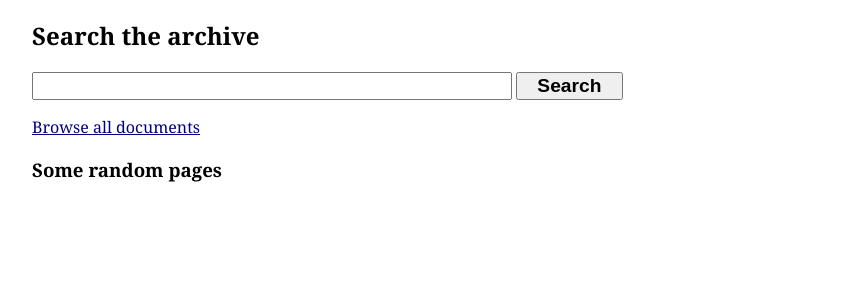
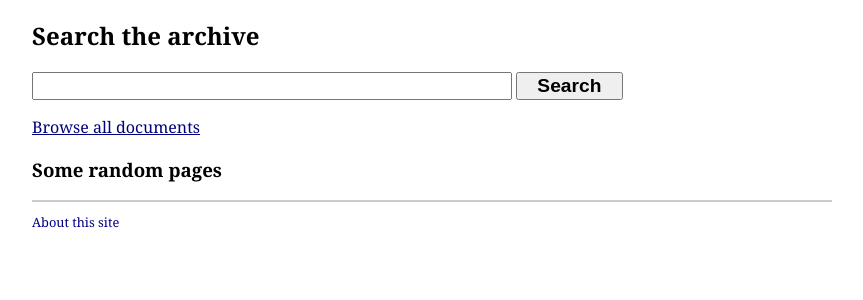
Before and after one commit to simonw/sfms-history, a Python web app: template templates/index.html in a window 1280 px wide. Shown: the part 159-459 px from the top of the page, without its empty margins (46-909 px from the left). Run offline with Jinja, Linux system fonts and the light colour scheme; the template is opened without the code that fills it, so the values that code supplies are empty.

Commit message:
Link to /about from footer, closes #21

```diff
--- a/templates/pages/about.html
+++ b/templates/pages/about.html
@@ -15,3 +15,5 @@
 <p>You can see how the site works in the <a href="https://github.com/simonw/sfms-history">sfms-history</a> repository on GitHub.</p>
 
 {% endblock %}
+
+{% block footer %}{% endblock %}
--- a/templates/site_base.html
+++ b/templates/site_base.html
@@ -27,6 +27,18 @@
   height: 150px;
   display: flex;
   align-items: center;
+}
+footer {
+  margin-left: 70px;
+  border-top: 2px solid #ccc;
+  max-width: 800px;
+}
+footer p {
+  margin-top: 0.5em;
+}
+footer a {
+  text-decoration: none;
+  font-size: 0.8em;
 }
 header h1 em {
   font-weight: normal;
@@ -99,7 +111,7 @@
     font-size: 0.75em;
     line-height: 1.3;
   }
-  section {
+  section, footer {
     margin-left: 10px;
   }
   .random-page {
@@ -127,5 +139,11 @@
 {% block content %}{% endblock %}
 </section>
 
+<footer>{% block footer %}
+  <p>
+    <a href="/about">About this site</a>
+  </p>
+{% endblock %}</footer>
+
 </body>
 </html>
```
